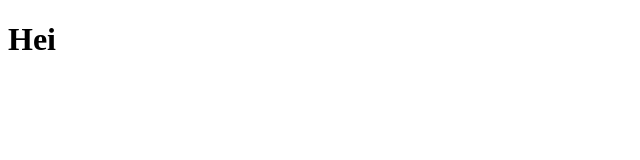
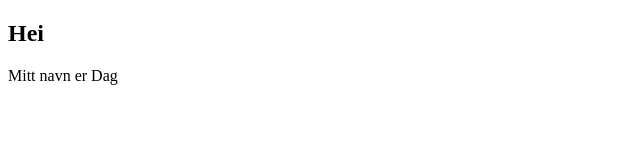
Before and after one commit to dagbru/Git, a plain HTML site: page index.html in a window 1280 px wide. Shown: the whole page, without its empty margins (0-640 px from the left). Drawn offline with Linux system fonts and the light colour scheme.

Commit message:
Update index.html

```diff
--- a/index.html
+++ b/index.html
@@ -6,6 +6,7 @@
     <title>Min webside</title>
 </head>
 <body>
-    <h1>Hei</h1>
+    <h2>Hei</h2>
+    Mitt navn er Dag
 </body>
 </html>
```
